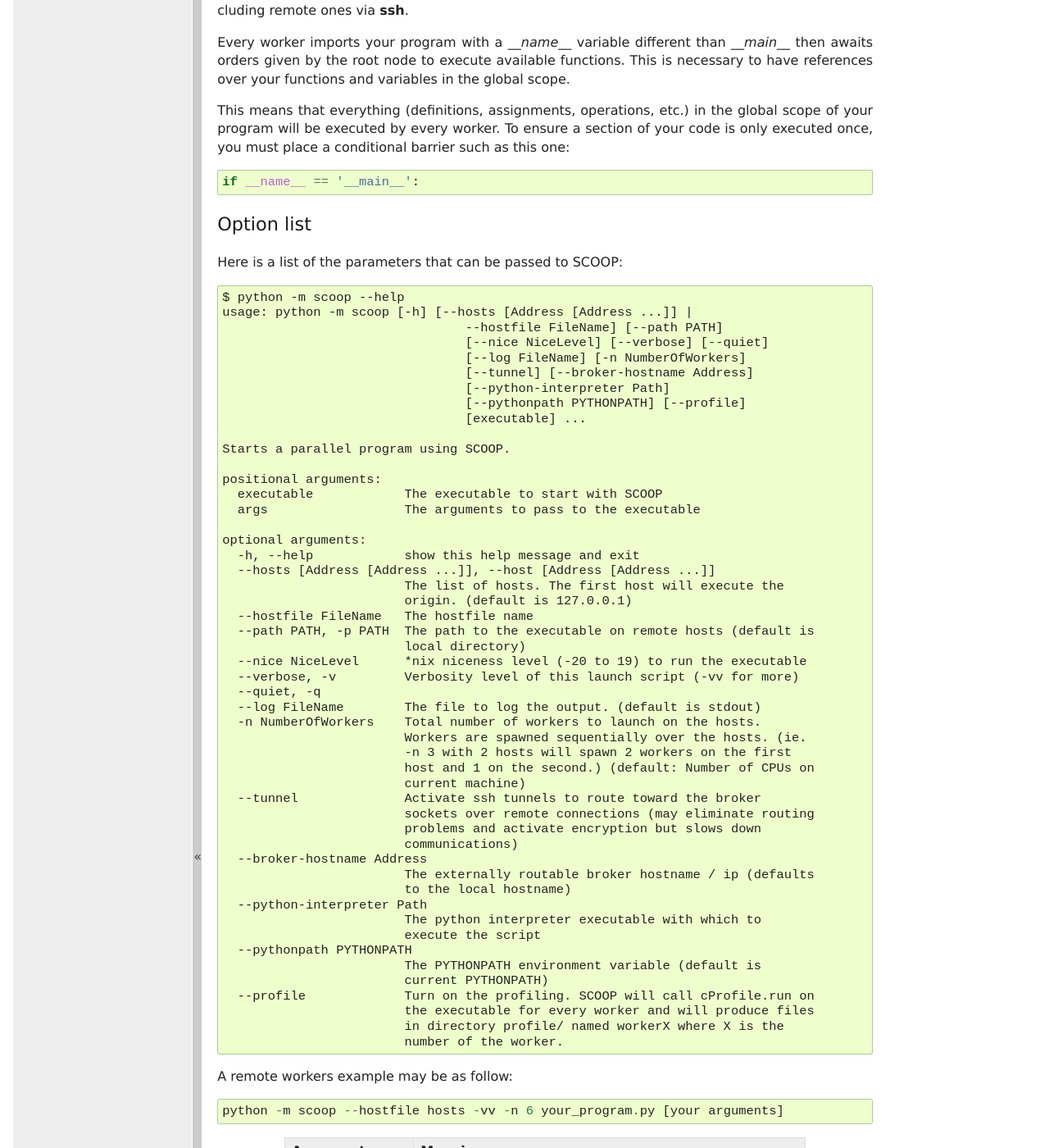
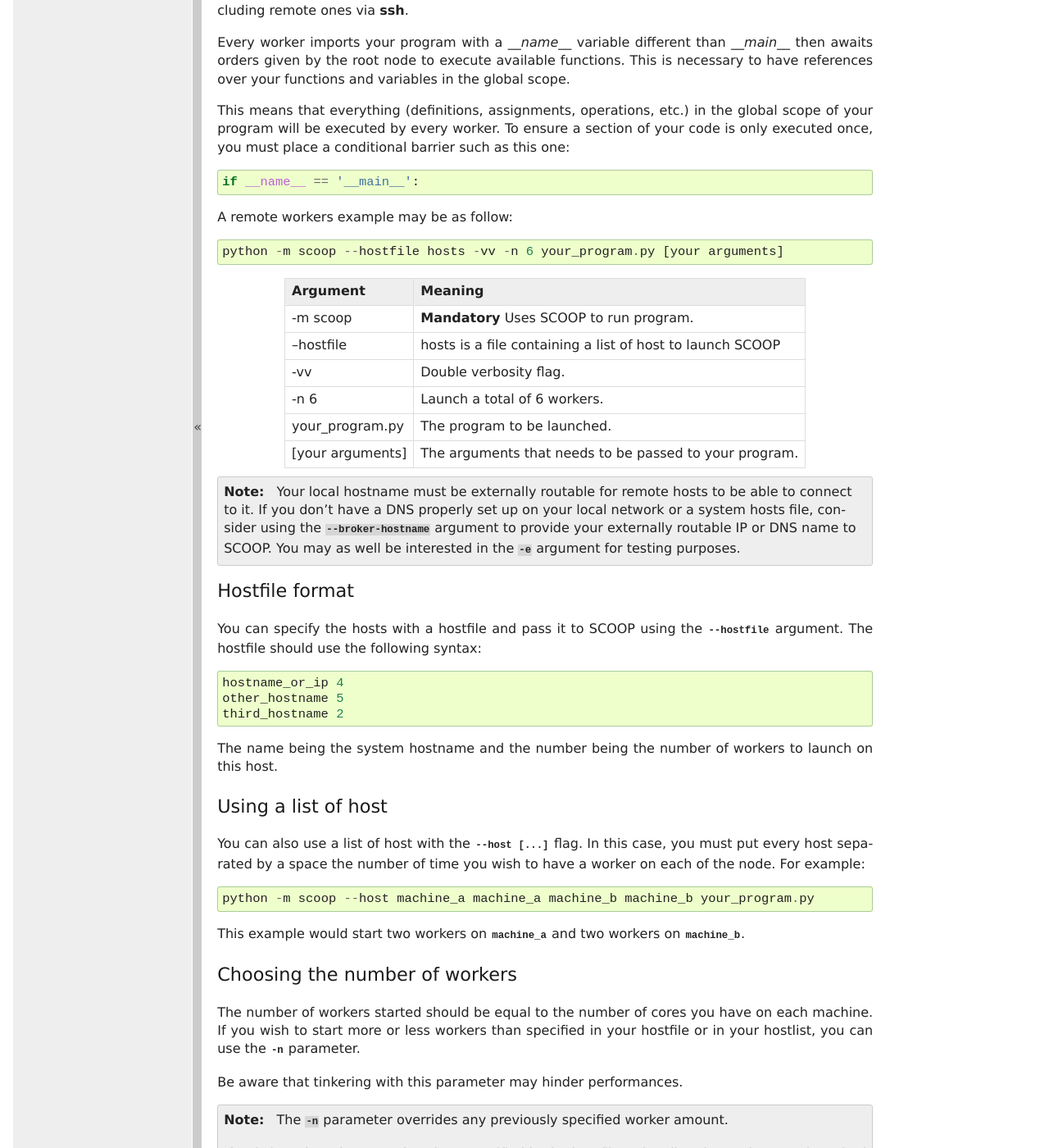
Before and after one commit to soravux/scoop, a Sphinx documentation site: the page built from doc/usage.rst, in a window 1280 px wide and 1400 px high, scrolled down 4247 px. Shown: the whole window at 82% size. Built offline with Sphinx 7.4.7, drawn with Linux system fonts in a browser that asks for light colours; formulas are drawn with MathJax 3.

Commit message:
- Removed option list

```diff
--- a/doc/usage.rst
+++ b/doc/usage.rst
@@ -242,61 +242,6 @@ barrier such as this one:
 
     if __name__ == '__main__':
 
-Option list
-~~~~~~~~~~~
-
-Here is a list of the parameters that can be passed to SCOOP::
-
-    $ python -m scoop --help
-    usage: python -m scoop [-h] [--hosts [Address [Address ...]] |
-                                    --hostfile FileName] [--path PATH]
-                                    [--nice NiceLevel] [--verbose] [--quiet]
-                                    [--log FileName] [-n NumberOfWorkers]
-                                    [--tunnel] [--broker-hostname Address]
-                                    [--python-interpreter Path]
-                                    [--pythonpath PYTHONPATH] [--profile]
-                                    [executable] ...
-
-    Starts a parallel program using SCOOP.
-
-    positional arguments:
-      executable            The executable to start with SCOOP
-      args                  The arguments to pass to the executable
-
-    optional arguments:
-      -h, --help            show this help message and exit
-      --hosts [Address [Address ...]], --host [Address [Address ...]]
-                            The list of hosts. The first host will execute the
-                            origin. (default is 127.0.0.1)
-      --hostfile FileName   The hostfile name
-      --path PATH, -p PATH  The path to the executable on remote hosts (default is
-                            local directory)
-      --nice NiceLevel      *nix niceness level (-20 to 19) to run the executable
-      --verbose, -v         Verbosity level of this launch script (-vv for more)
-      --quiet, -q
-      --log FileName        The file to log the output. (default is stdout)
-      -n NumberOfWorkers    Total number of workers to launch on the hosts.
-                            Workers are spawned sequentially over the hosts. (ie.
-                            -n 3 with 2 hosts will spawn 2 workers on the first
-                            host and 1 on the second.) (default: Number of CPUs on
-                            current machine)
-      --tunnel              Activate ssh tunnels to route toward the broker
-                            sockets over remote connections (may eliminate routing
-                            problems and activate encryption but slows down
-                            communications)
-      --broker-hostname Address
-                            The externally routable broker hostname / ip (defaults
-                            to the local hostname)
-      --python-interpreter Path
-                            The python interpreter executable with which to
-                            execute the script
-      --pythonpath PYTHONPATH
-                            The PYTHONPATH environment variable (default is
-                            current PYTHONPATH)
-      --profile             Turn on the profiling. SCOOP will call cProfile.run on
-                            the executable for every worker and will produce files
-                            in directory profile/ named workerX where X is the
-                            number of the worker.
 
 A remote workers example may be as follow::
 
```
